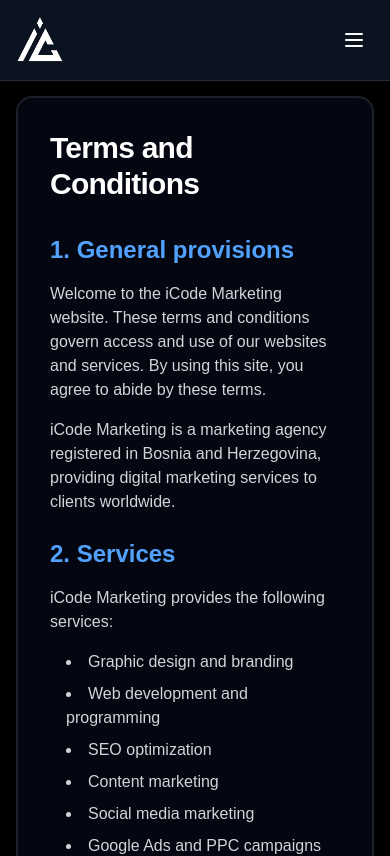
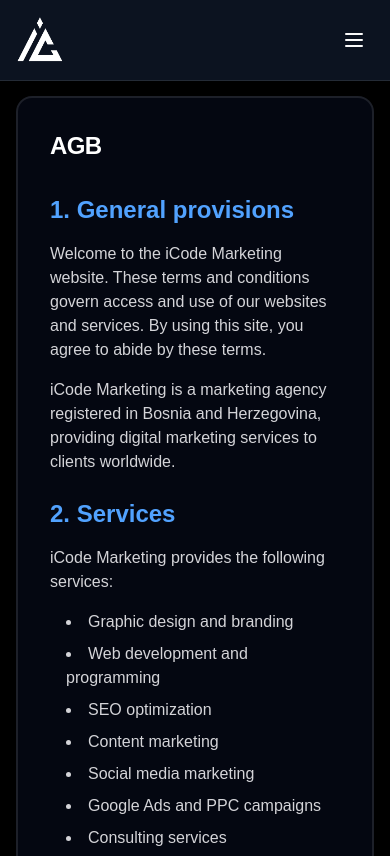
Before and after one commit to SergejNov/iCode-Portfolio, a Next.js app: page /en/terms-and-conditions in a window 390 px wide. Shown: the top 856 px of the page. Built offline with nearby package versions, Linux system fonts and the light colour scheme.

Commit message:
AGB fixed

```diff
--- a/app/[locale]/terms-and-conditions/page.tsx
+++ b/app/[locale]/terms-and-conditions/page.tsx
@@ -13,7 +13,10 @@
 
       <main className="relative z-10 mx-auto max-w-4xl px-4 pt-24 pb-16">
         <div className="rounded-2xl border-2 border-white/10 bg-blue-950/20 p-8 shadow-sm sm:p-12">
-          <h1 className="text-3xl sm:text-4xl font-bold tracking-tight mb-8 text-white">{t('legal.termsAndConditions.title')}</h1>
+          <h1 className="text-2xl sm:text-3xl md:text-4xl font-bold tracking-tight mb-8 text-white">
+            <span className="block sm:hidden">AGB</span>
+            <span className="hidden sm:block">{t('legal.termsAndConditions.title')}</span>
+          </h1>
 
           <div className="space-y-6 text-zinc-300">
             <section>
--- a/messages/de.ts
+++ b/messages/de.ts
@@ -458,7 +458,7 @@
       }
     },
     disclaimer: {
-      title: "Haftung",
+      title: "Haftungsausschluss",
       sections: {
         generalInfo: {
           title: "Allgemeine Informationen",
```
